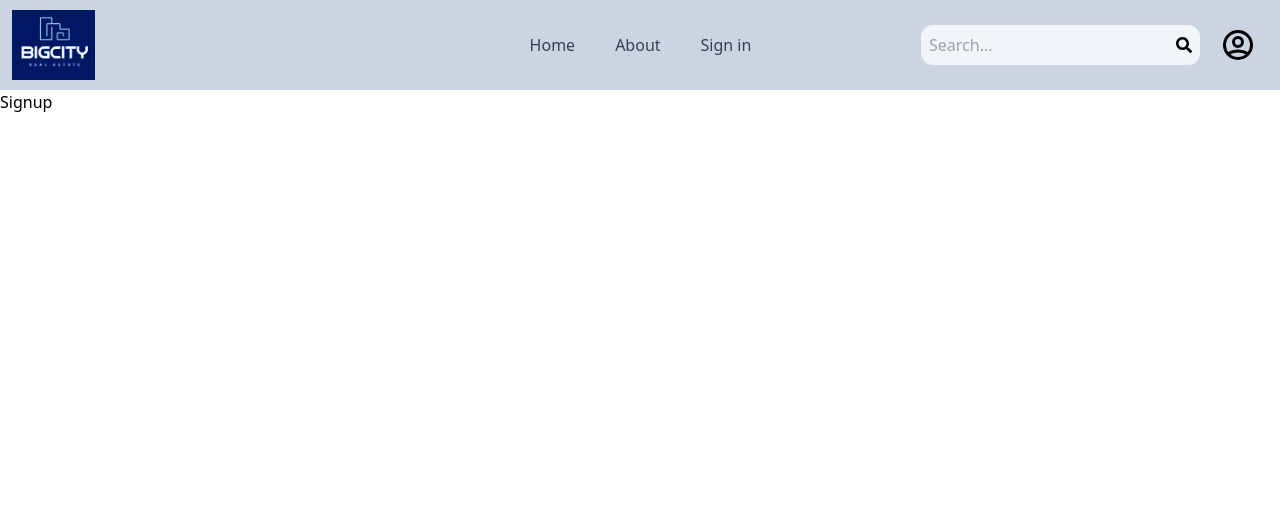
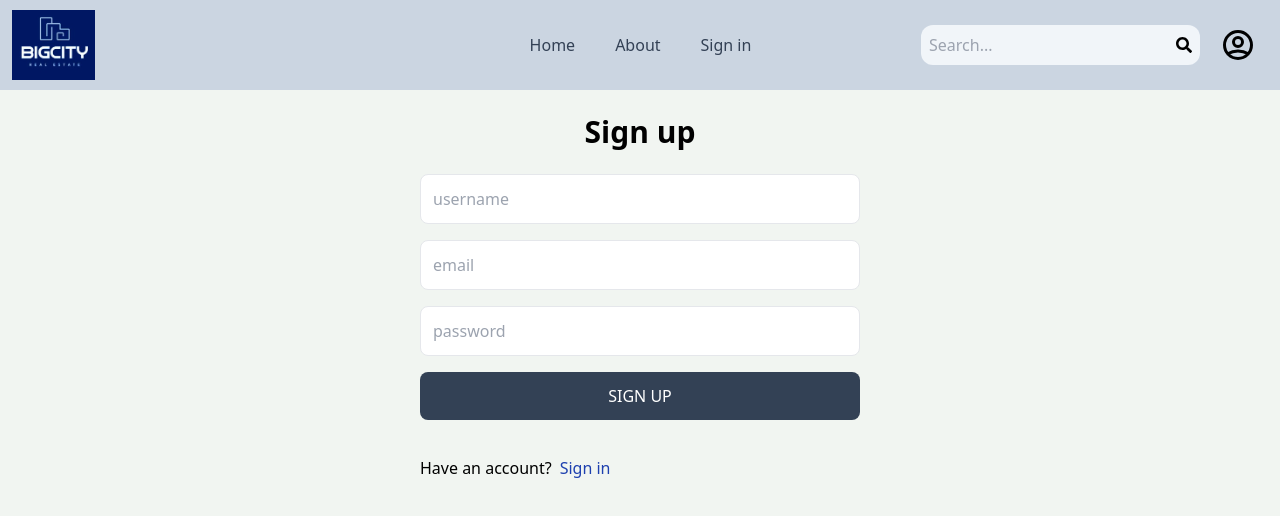
Before and after one commit to beastkp/realEstate, a React (Vite) app in the folder client/: page /sign-up in a window 1280 px wide. Shown: the top 516 px of the page. Built offline with nearby package versions, Linux system fonts and the light colour scheme.

Commit message:
added Signup page

```diff
--- a/client/src/Components/Header.jsx
+++ b/client/src/Components/Header.jsx
@@ -53,7 +53,7 @@ const Header = () => {
           <Link to="/about">About</Link>
         </li>
         <li className="p-3">
-          <Link to="/sign-in">Sign In</Link>
+          <Link to="/sign-up">Sign In</Link>
         </li>
         <li className="p-3">
           <Link to="/profile">Profile</Link>
--- a/client/src/index.css
+++ b/client/src/index.css
@@ -1,3 +1,8 @@
 @tailwind base;
 @tailwind components;
 @tailwind utilities;
+
+
+body{
+    background-color: rgb(241,245,241);
+}
--- a/client/src/pages/Signup.jsx
+++ b/client/src/pages/Signup.jsx
@@ -1,9 +1,41 @@
 import React from 'react'
+import { Link } from 'react-router-dom'
 
 const Signup = () => {
   return (
-    <div>Signup</div>
-  )
+    <div className="mx-auto max-w-lg p-3 m-3">
+      <h1 className="text-3xl text-center font-bold">Sign up</h1>
+      <form className="flex flex-col gap-4 p-3 m-3  ">
+        <input
+          type="text"
+          placeholder="username"
+          className="border p-3 rounded-lg"
+          id="username"
+        />
+        <input
+          type="email"
+          placeholder="email"
+          className="border p-3 rounded-lg"
+          id="email"
+        />
+        <input
+          type="password "
+          placeholder="password "
+          className="border p-3 rounded-lg"
+          id="password"
+        />
+        <button className="bg-slate-700 text-white rounded-lg p-3 uppercase hover:opacity-60">
+          Sign up
+        </button>
+      </form>
+      <div className="flex gap-2 m-3 p-3">
+        <p className=''>Have an account?</p>
+        <Link to="/sign-in">
+          <span className="text-blue-800 hover:underline">Sign in</span>
+        </Link>
+      </div>
+    </div>
+  );
 }
 
 export default Signup
```
